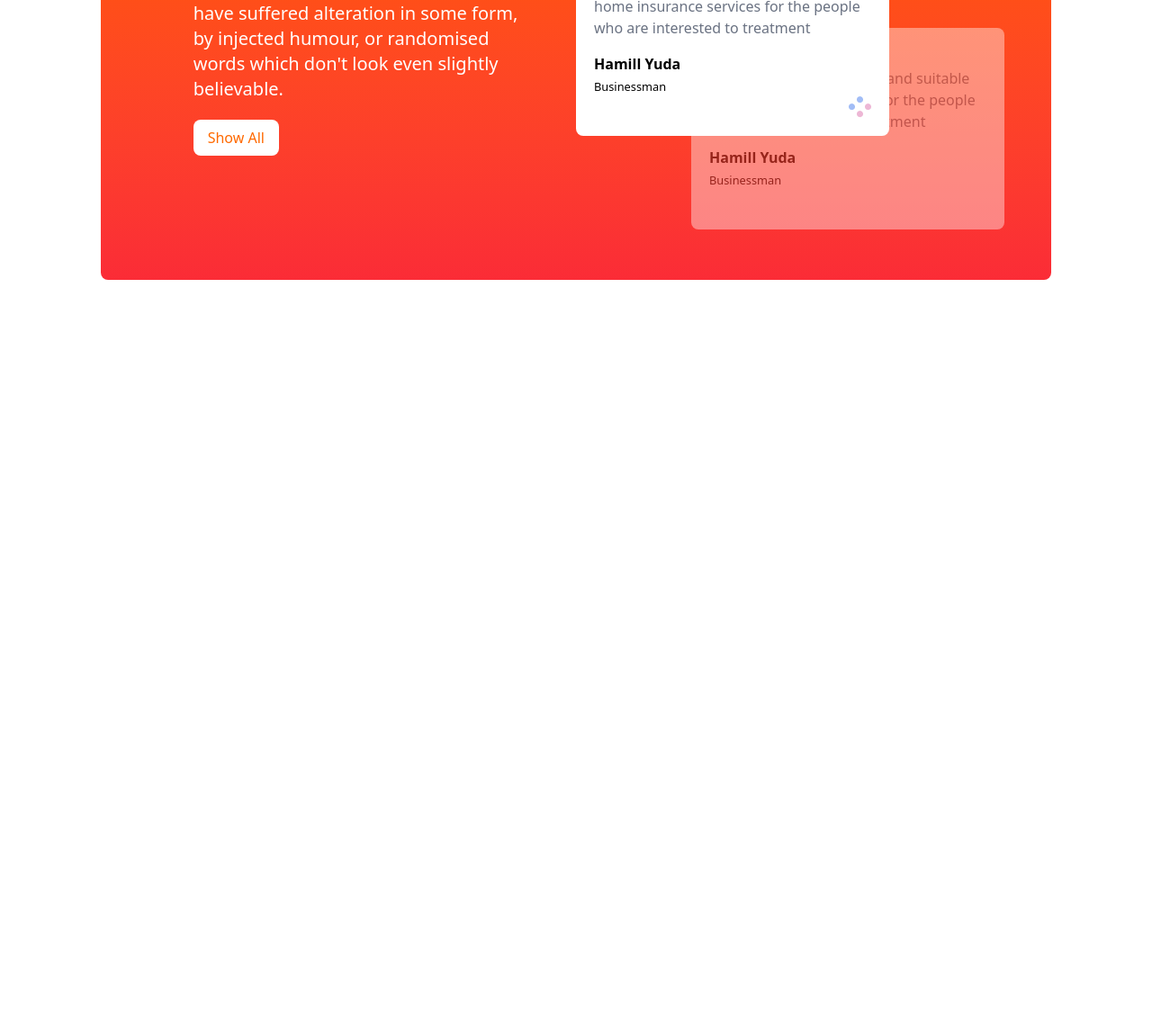
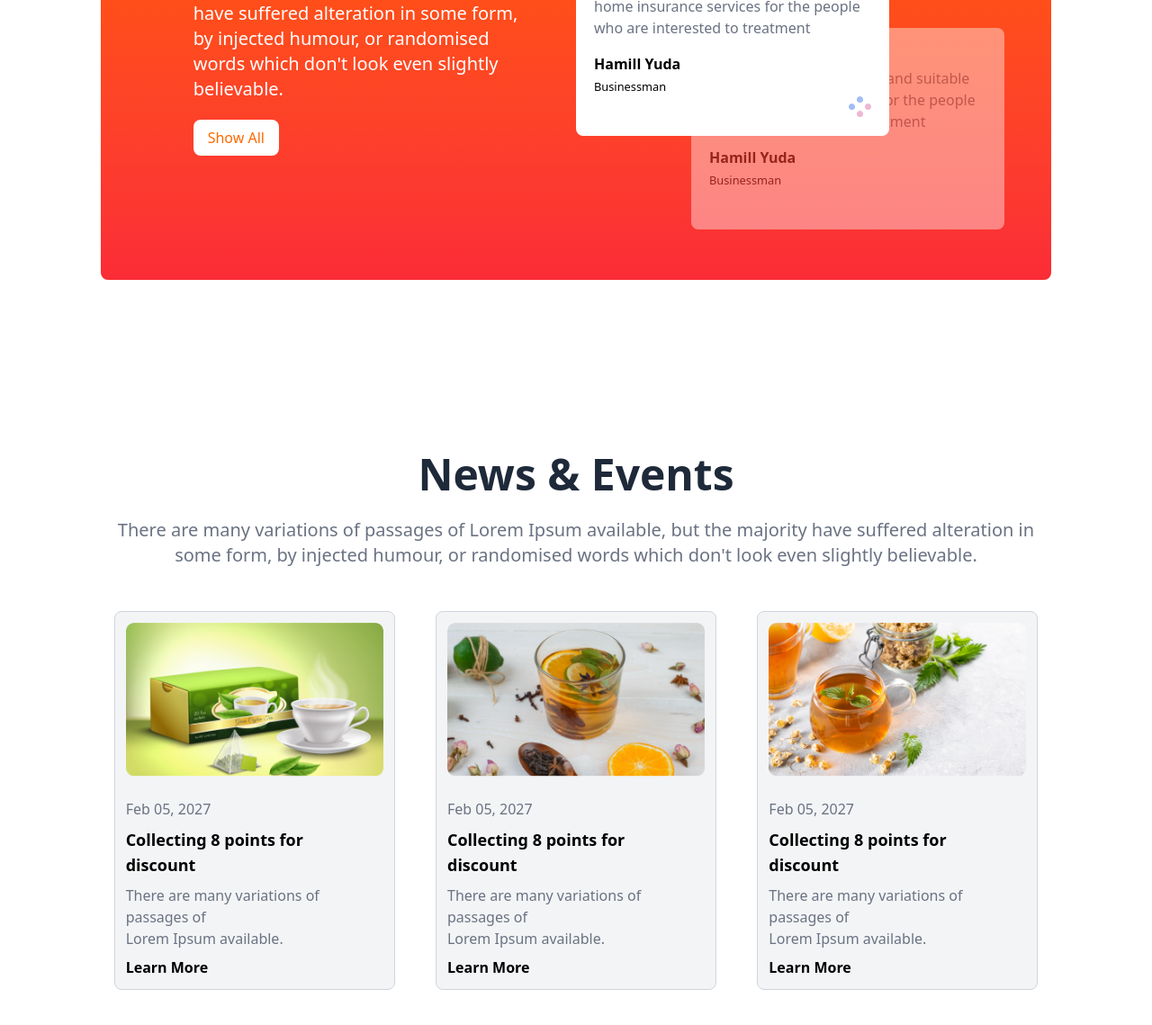
Before and after one commit to ROONEY07/tea-house-resources, a plain HTML site: page index.html in a window 1280 px wide. Shown: the part 2162-3301 px from the top of the page at 90% size. Before the commit the page ends 2569 px from the top, so only its background shows below. Drawn offline with nearby package versions, Linux system fonts and the light colour scheme.

Commit message:
added the news card sections

```diff
--- a/index.html
+++ b/index.html
@@ -219,6 +219,63 @@
                          </div>
                   </div>
              </section>
+
+
+             <!-- news section -->
+              <section class="py-8 lg:py-24">
+                   <!-- title -->
+                   <div class="text-center mb-12">
+                        <h2 class="text-2xl md:text-4xl lg:text-5xl font-bold text-gray-800 mb-6">News & Events</h2>
+                        <p class="text-lg lg:text-xl text-gray-500 mt-2 mb-11">
+                            There are many variations of passages of Lorem Ipsum available, but the majority have suffered alteration in some form, by injected humour, or randomised words which don't look even slightly believable.
+                        </p>
+                   </div>
+
+                   <!-- news card section -->
+
+                   <div class="grid grid-cols-1 md:grid-cols-2 lg:grid-cols-3 gap-4 justify-items-center">
+                        <!-- cards -->
+                         <div class="bg-gray-100 w-78 h-auto rounded-lg border border-gray-300">
+                              <div class="p-3">
+                                 <img src="images/news-1.png" alt="" class="w-full rounded-lg">
+                              </div>
+                              <div class="p-3">
+                                  <p class="text-gray-500">Feb 05, 2027</p>
+
+                                  <h2 class="font-bold text-lg mb-2 mt-2">Collecting 8 points for <br> discount</h2>
+                                  <p class="text-gray-500 mb-2">There are many variations of passages of <br> Lorem Ipsum available.</p>
+
+                                  <span class="font-bold text-primary"><a href="">Learn More</a></span>
+                              </div>
+                         </div>
+                         <div class="bg-gray-100 w-78 h-auto rounded-lg border border-gray-300">
+                              <div class="p-3">
+                                 <img src="images/news-2.png" alt="" class="w-full rounded-lg">
+                              </div>
+                              <div class="p-3">
+                                  <p class="text-gray-500">Feb 05, 2027</p>
+
+                                  <h2 class="font-bold text-lg mb-2 mt-2">Collecting 8 points for <br> discount</h2>
+                                  <p class="text-gray-500 mb-2">There are many variations of passages of <br> Lorem Ipsum available.</p>
+
+                                  <span class="font-bold text-primary"><a href="">Learn More</a></span>
+                              </div>
+                         </div>
+                         <div class="bg-gray-100 w-78 h-auto rounded-lg border border-gray-300">
+                              <div class="p-3">
+                                 <img src="images/news-3.png" alt="" class="w-full rounded-lg">
+                              </div>
+                              <div class="p-3">
+                                  <p class="text-gray-500">Feb 05, 2027</p>
+
+                                  <h2 class="font-bold text-lg mb-2 mt-2">Collecting 8 points for <br> discount</h2>
+                                  <p class="text-gray-500 mb-2">There are many variations of passages of <br> Lorem Ipsum available.</p>
+
+                                  <span class="font-bold text-primary"><a href="">Learn More</a></span>
+                              </div>
+                         </div>
+                   </div>
+              </section>
      </main>
 
      <!-- footer -->
```
